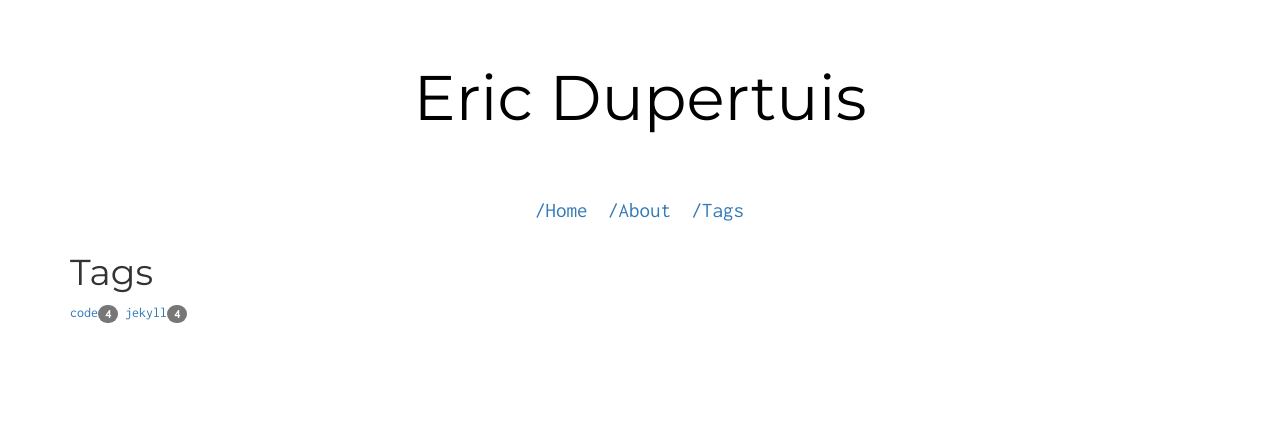
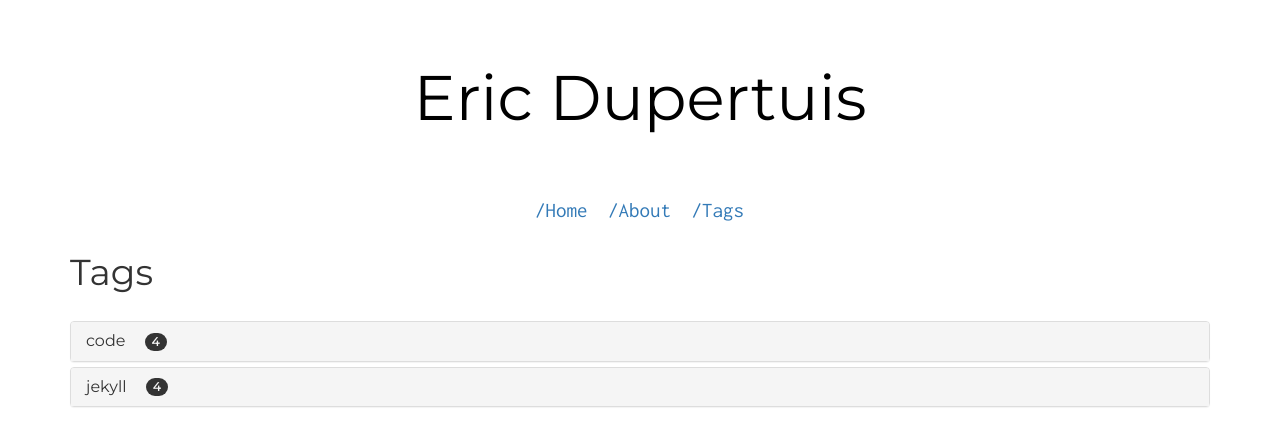
Before and after one commit to EricDupertuis/EricDupertuis.github.io, a Jekyll site: the page built from tags.html, in a window 1280 px wide. Shown: the top 446 px of the page. Built offline with Jekyll 4.4.1, drawn with Linux system fonts in a browser that asks for light colours.

Commit message:
tags page

```diff
--- a/css/main.css
+++ b/css/main.css
@@ -67,6 +67,14 @@ header a:hover {
     font-size: 1.5em;
 }
 
+.panel-group {
+    margin-top: 2em;
+}
+
+.panel-title a {
+    margin-right: 15px;
+}
+
 /* highlight */
 .highlight pre {background-color: #272822}
 .highlight .hll { background-color: #49483e }
--- a/tags.html
+++ b/tags.html
@@ -6,31 +6,31 @@ group: navigation
 ---
 
 {% capture site_tags %}{% for tag in site.tags %}{{ tag | first }}{% unless forloop.last %},{% endunless %}{% endfor %}{% endcapture %}
+
 {% assign tag_words = site_tags | split:',' | sort %}
+
 {% assign counter = 0 %}
 
+<div class="panel-group" id="accordion" role="tablist" aria-multiselectable="true">
 {% for item in (0..site.tags.size) %}{% unless forloop.last %}
 {% capture this_word %}{{ tag_words[item] | strip_newlines }}{% endcapture %}
-    <a href="#{{ this_word | replace:' ','-' }}-ref" data-toggle="modal" data-target="#tagsModal-{{ counter }}">
-        {{ this_word }}<span class="badge">{{ site.tags[this_word].size }}</span>
-    </a>
-    <div class="modal fade" id="tagsModal-{{ counter }}" tabindex="-1" role="dialog">
-      <div class="modal-dialog">
-        <div class="modal-content">
-          <div class="modal-header">
-            <button type="button" class="close" data-dismiss="modal" aria-label="Close"><span aria-hidden="true">&times;</span></button>
-            <h4 class="modal-title">Modal title</h4>
-          </div>
-          <div class="modal-body">
-
-
-          </div>
-          <div class="modal-footer">
-            <button type="button" class="btn btn-default" data-dismiss="modal">Close</button>
-            <button type="button" class="btn btn-primary">Save changes</button>
-          </div>
-        </div><!-- /.modal-content -->
-      </div><!-- /.modal-dialog -->
-    </div><!-- /.modal -->
-    {% assign counter = counter|plus: 1 %}
+    <div class="panel panel-default">
+        <div class="panel-heading" role="tab" id="heading-{{ counter }}">
+            <h4 class="panel-title">
+                <a role="button" data-toggle="collapse" data-parent="#accordion" href="#collapse-{{ counter }}" aria-expanded="false" aria-controls="collapse-{{ counter }}">
+                    {{ this_word }}
+                </a>
+                <span class="badge">{{ site.tags[this_word].size }}</span>
+            </h4>
+        </div>
+        <div id="collapse-{{ counter }}" class="panel-collapse collapse" role="tabpanel" aria-labelledby="heading-{{ counter }}" aria-expanded="false">
+            <div class="panel-body">
+                {% for post in site.tags[this_word] %}{% if post.title != null %}
+                <li style="line-height: 35px;"><a href="{{ site.BASE_PATH }}{{post.url}}">{{post.title}}</a> <span class="text-muted">- {{ post.date | date: "%B %d, %Y" }}</span></li>
+                {% endif %}{% endfor %}
+            </div>
+        </div>
+    </div>
+{% assign counter = counter|plus: 1 %}
 {% endunless %}{% endfor %}
+</div>
```
